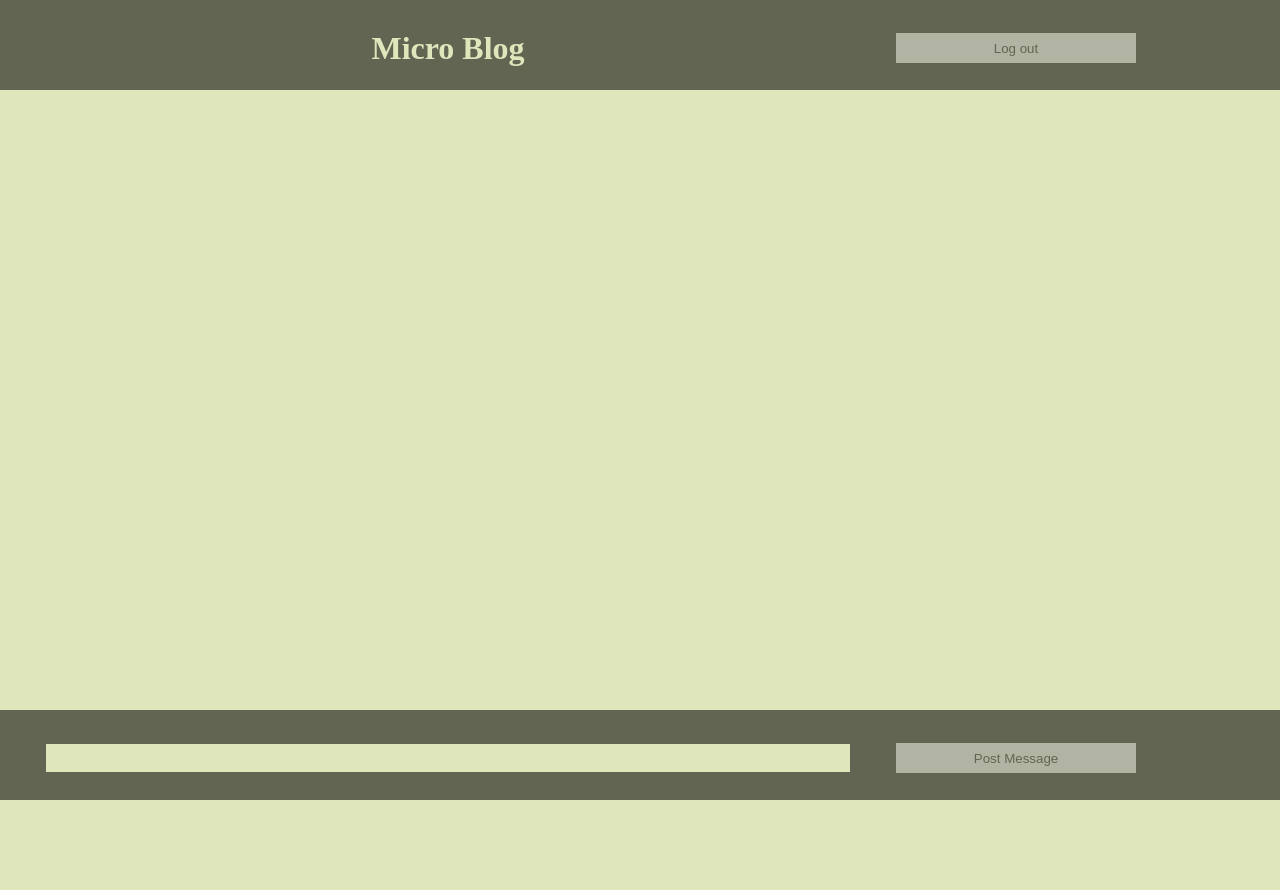
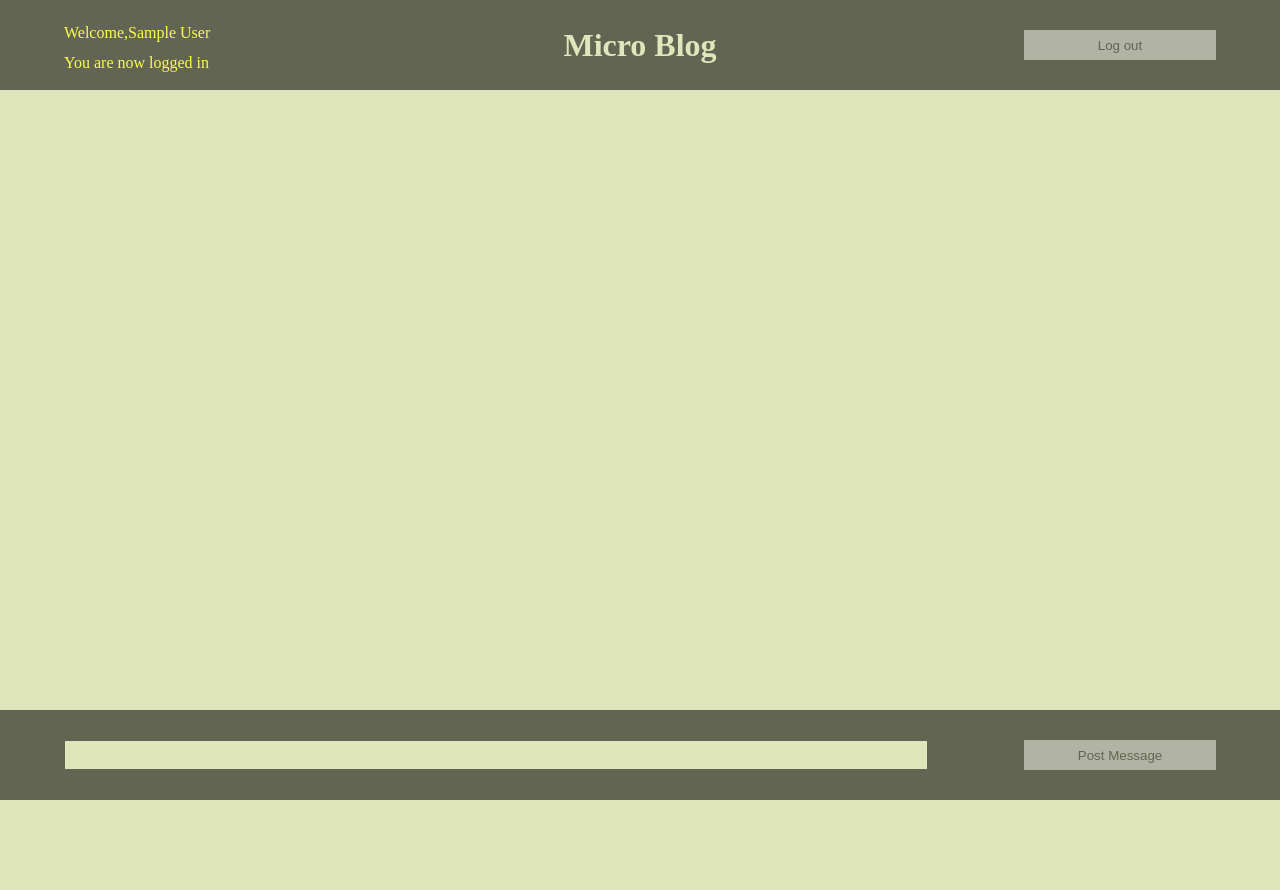
Before and after one commit to server-side-tech/micro-blog, a PHP site: page / in a window 1280 px wide. Run offline with PHP 8.4, Linux system fonts and the light colour scheme; the visitor is signed in with stand-in values (Sample User, id 1); data that the repository does not hold is empty.

Commit message:
add welcome message after signup/login. Use Javascript

```diff
--- a/includes/head.php
+++ b/includes/head.php
@@ -7,6 +7,7 @@ function createHead($title){
     <meta name="viewport" content="width=device-width, initial-scale=1.0">
     <title>'.$title.'</title>
     <link rel="stylesheet" href="css/main.css">
+    <script type="text/javascript" src="js/main.js"></script>
 </head>';
 }
 ?>
--- a/public/css/main.css
+++ b/public/css/main.css
@@ -85,6 +85,23 @@ Menu Navigation button. */
     }
 }
 
+.col-3-login{
+    float: left;
+    width: 20%;
+}
+
+.col-3-login:first-child{
+    padding-left: 5%;
+}
+.col-3-login:nth-child(2){
+    width: 60%;
+}
+.col-3-login:last-child{
+    padding-right: 5%;
+}
+.col-3-login p{
+    text-align: left;
+}
 /* Common Form inputs/labels styles
 ===============================================================*/
 label,input{
@@ -158,6 +175,22 @@ header h1{
     top: 50%;
     transform: translateY(-50%);
 }
+
+#login-extra-msg{
+    display: none;
+}
+
+@media (min-width:800px){
+    #login-extra-msg{
+        display: block;
+    }
+}
+
+#login-welcome-msg,
+#login-extra-msg{
+    color: hsl(60, 96%, 65%);
+}
+
 /* Main Section/ Sign-up Section
 ===============================================================*/
 #messages-section,
@@ -206,15 +239,24 @@ footer{
     height: 90px;
     z-index: 10;
 }
+.col-2-msg-send{
+    float: left;
+    width: 75%;
+    margin-left: 5%;
+}
+.col-2-msg-send:last-child{
+    width: 20%;
+    margin-left: 0%;
+    padding-right: 5%;
+}
 
 footer form input[type="text"]{
     width: 90%;
     max-width: 90%;
-    margin-left: 5%;
 
 }
 
 footer form input[type="text"]:focus,
 footer form input[type="text"]:active{
-        outline-color: hsl(60, 96%, 65%);;
+        outline-color: hsl(60, 96%, 65%);
 }
--- a/public/index.php
+++ b/public/index.php
@@ -32,10 +32,13 @@ function createLandingForm(){
 
 function createLogoutForm(){
     return '<header class="col-container clearfix">
-                <div class="col-2 vertical-alignment">
+                <div class="col-3-login vertical-alignment">
+                    <p id="login-welcome-msg">Welcome,'.$_SESSION["myName"].'</p><p id="login-extra-msg">You are now logged in</p>'.
+                '</div>
+                <div class="col-3-login vertical-alignment">
                     <h1>Micro Blog</h1>
                 </div>
-                <div class="col-2 vertical-alignment">
+                <div class="col-3-login vertical-alignment">
                             <form name="logout-form" action="index.php" method="post">
                                 <input type="submit" name="logout" value="Log out">
                             </form>
@@ -46,11 +49,11 @@ function createLogoutForm(){
 function createSendMessageForm(){
     return '<footer>
                 <form class="vertical-alignment col-container clearfix" name="send-msg-form" action="index.php" method="post">
-                    <div class="col-2 vertical-alignment" >
+                    <div class="col-2-msg-send vertical-alignment" >
                         <input type="text" name="txt-input-msg" required>
                     </div>
-                    <div class="col-2 vertical-alignment" >
-                        <input type="submit" name="send-msg-form" value="Post Message">
+                    <div class="col-2-msg-send vertical-alignment" >
+                        <input type="submit" name="send-msg-form" value="Post">
                     </div>
                 </form>
             </footer>';
--- /dev/null
+++ b/public/js/main.js
@@ -0,0 +1,32 @@
+var microBlog = (function(){
+    var postBtn;
+    var isWideScreen = function(){
+        return 800<window.outerWidth;
+    }
+
+    var isSendMessageBtnLoaded = function(){
+         postBtn = document.querySelector('footer input[name="send-msg-form"]');
+         return postBtn;
+    }
+
+    var onPageLoad = function(){
+        /* Check width of the window and if user is inside Login-form
+         * Set value of post message input appropriately.*/
+        if( isWideScreen() && isSendMessageBtnLoaded()){
+            postBtn.setAttribute("value","Post Message");
+        }else{
+            postBtn.setAttribute("value","Post");
+        }
+    }
+
+    var init = function (){
+        document.addEventListener("DOMContentLoaded",onPageLoad);
+        window.addEventListener("resize",onPageLoad);
+    }
+
+    return{
+       init:init
+    }
+})();
+
+microBlog.init();
```
